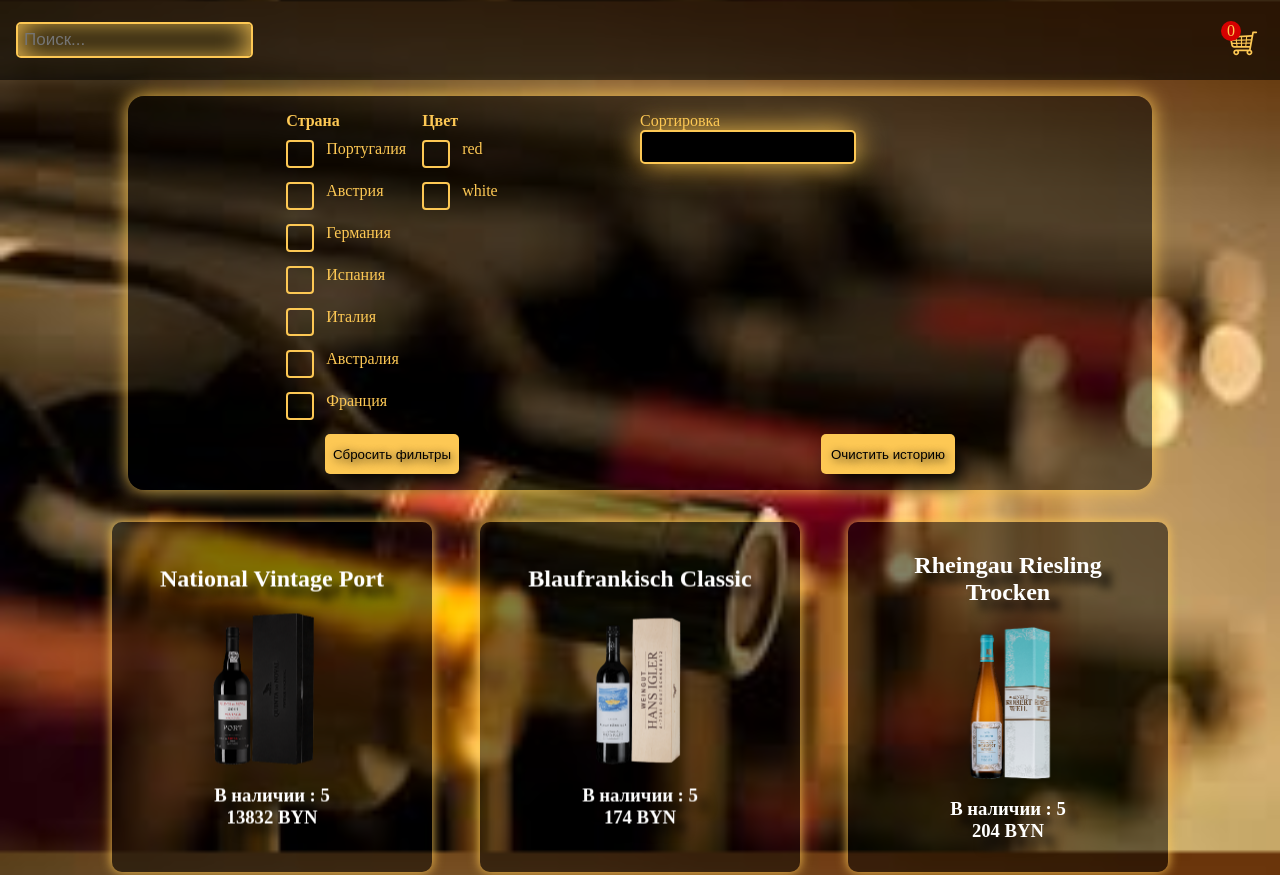
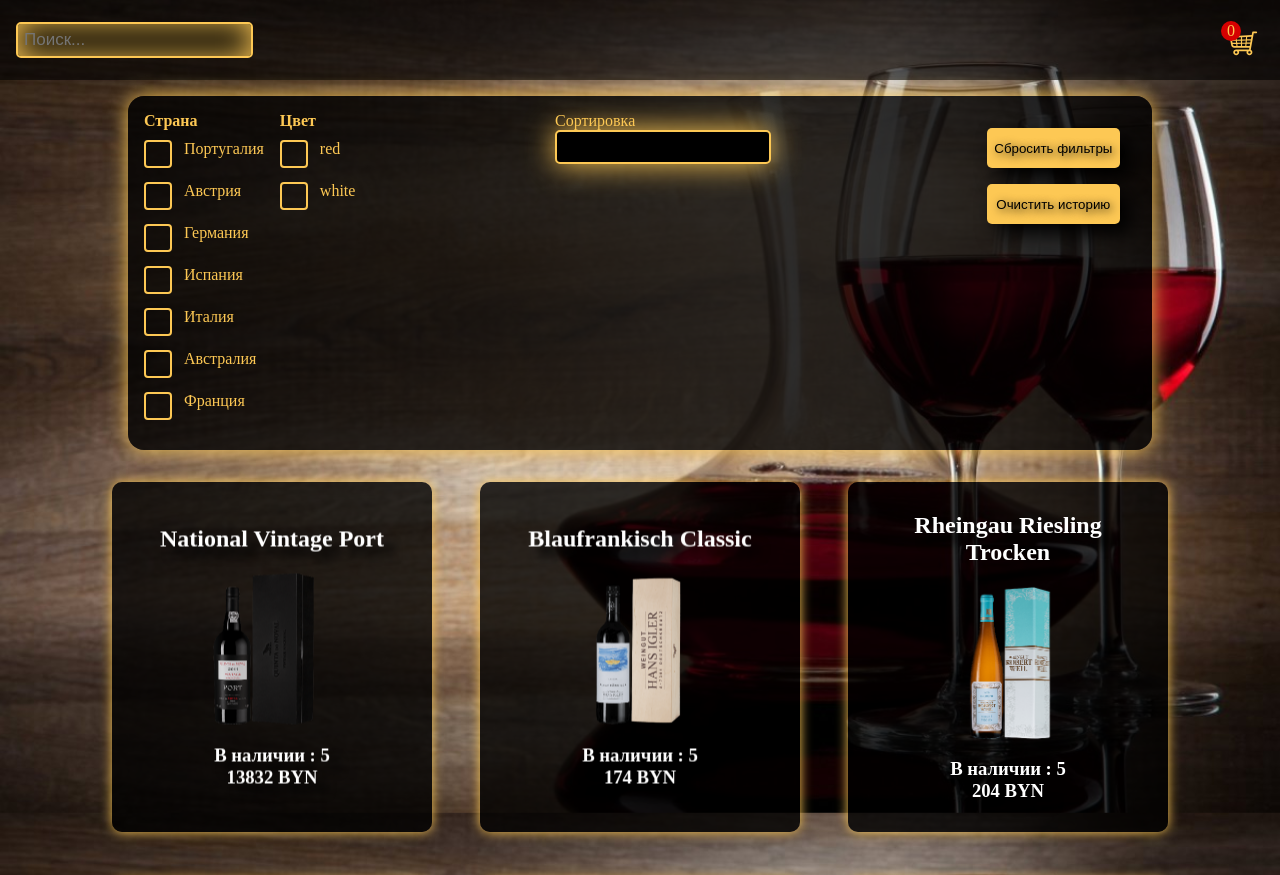
Before and after one commit to ephedrini1/online-store, a website built with webpack: page online-store/online-store/src/index.html in a window 1280 px wide. Shown: the top 875 px of the page. Built offline with nearby package versions, Linux system fonts and the light colour scheme; files whose address does not match are found by name.

Commit message:
refactor: small change in styles

```diff
--- a/online-store/online-store/src/components/filters/filters.css
+++ b/online-store/online-store/src/components/filters/filters.css
@@ -1,20 +1,14 @@
-:root {
-  --background: black;
-  --red: #d60000;
-  --gold: #fdc854;
- }
-*{
+* {
   box-sizing: border-box;
 }
 .filters-form {
-  display: grid;
-  grid-template-columns: 1fr 1fr;
-  grid-template-rows: 1fr ;
-  grid-template-areas: " filters-container select"
-                       "   button button";
+  display: flex;
+  flex-wrap: wrap;
+  justify-content: space-between;
+  gap: 1em;
   width: 80vw;
   margin: 1em auto;
-  background-color: rgba(0,0,0,0.5);
+  background-color: rgba(0, 0, 0, 0.8);
   border-radius: 1em;
   box-shadow: 0 0 20px var(--gold);
   color: var(--gold);
@@ -30,32 +24,40 @@
   margin-bottom: 10px;
 }
 .country-filter {
-  grid-area: 'filter-country';
+  grid-area: "filter-country";
 }
 .color-filter {
-  grid-area: 'filter-color';
+  grid-area: "filter-color";
 }
 
 .sort {
-  grid-area: 'select';
+  grid-area: "select";
+}
+
+.btns-panel {
+  display: flex;
+  flex-direction: column;
+  align-self: start;
+  gap: 1em;
+  padding: 1em;
 }
 
 .reset {
-  grid-area: 'button';
+  grid-area: "button";
   margin: auto;
 }
 
 .reset-filters {
-  grid-area: 'button';
+  grid-area: "button";
   margin: auto;
 }
 input[type="checkbox"] {
   border-radius: 0;
--webkit-appearence:none;
+  -webkit-appearence: none;
   outline: none;
 }
 
-.checkbox{
+.checkbox {
   margin-bottom: 1.5em;
   padding-left: 2.5em;
   position: relative;
@@ -70,7 +72,7 @@ position: absolute;
   width: 24px;
 }
 
-input[type="checkbox"]{
+input[type="checkbox"] {
   display: inline-block;
   opacity: 0;
   vertical-align: middle;
@@ -80,13 +82,13 @@ input[type="checkbox"]{
   border: 2px solid var(--gold);
   border-radius: 4px;
   color: var(--gold);
-  content: '';
+  content: "";
   font-size: 1.2em;
 }
 
 .checkbox input[type="checkbox"]:checked + label::before {
   border-color: var(--gold);
-  content: '\2714';
+  content: "\2714";
 }
 label {
   display: block;
@@ -107,7 +109,7 @@ select {
   max-width: 20em;
   border: 2px solid var(--gold);
   border-radius: 10px;
-  box-shadow:  0 0 30px var(--gold);
+  box-shadow: 0 0 30px var(--gold);
 }
 /* Remove IE arrow */
 select::-ms-expand {
@@ -119,24 +121,24 @@ select {
   display: flex;
   max-width: 20em;
   height: 2em;
-  border-radius: .25em;
+  border-radius: 0.25em;
   overflow: hidden;
   background-color: var(--background);
   font-size: 17px;
   text-align: center;
   border: 2px solid var(--gold);
-  box-shadow:  0 0 30px var(--gold);
+  box-shadow: 0 0 30px var(--gold);
   border-radius: 5px;
 }
 /* Arrow */
 select::after {
-  content: '\25BC';
+  content: "\25BC";
   position: absolute;
   top: 0;
   right: 0;
   padding: 1em;
   background-color: var(--gold);
-  transition: .25s all ease;
+  transition: 0.25s all ease;
   pointer-events: none;
 }
 /* Transition */
--- a/online-store/online-store/src/components/filters/filters.ts
+++ b/online-store/online-store/src/components/filters/filters.ts
@@ -1,8 +1,8 @@
-import './filters.css';
+import "./filters.css";
 import Component from "../../utils/component";
 import { LocalStorage, localStorageKeys } from "../../utils/localstorage";
 import { goods } from "../../constants/goods";
-import FilterSettings from './filterSettings';
+import FilterSettings from "./filterSettings";
 
 function getCountryList() {
   const countryList: string[] = [];
@@ -30,6 +30,7 @@ export class Filters extends Component {
   countryFilter: Component;
   colorFilter: Component;
   sortContainer: Component;
+  filtersBtns: Component;
   resetFilters: Component;
   clearHistory: Component;
   sort: Component;
@@ -38,19 +39,47 @@ export class Filters extends Component {
   settings: FilterSettings;
 
   constructor(parentNode?: HTMLElement) {
-        super(parentNode, 'form', 'filters-form');
+    super(parentNode, "form", "filters-form");
     this.form = this.node as HTMLFormElement;
     this.settings = new FilterSettings();
-        this.form.action = '#';
-        this.filtersContainer = new Component(this.node, 'div', 'filters-container');
-        this.countryFilter = new Component(this.filtersContainer.node, 'div', 'country-filters');
-        this.colorFilter = new Component(this.filtersContainer.node, 'div', 'color-filters');
-        this.sortContainer = new Component(this.node, 'div', 'sort-container');
-        this.sort = new Component(this.sortContainer.node, 'div', 'sort');
-        this.sortTitle = new Component(this.sort.node, 'filter-name', 'sort', 'Сортировка');
-        this.select = new Component(this.sort.node, 'select', 'select');
-        this.resetFilters = new Component(this.node, 'button', 'reset-filters btn', 'Сбросить фильтры');
-        this.clearHistory = new Component(this.node, 'button', 'reset-filters reset btn', 'Очистить историю');
+    this.form.action = "#";
+    this.filtersContainer = new Component(
+      this.node,
+      "div",
+      "filters-container"
+    );
+    this.countryFilter = new Component(
+      this.filtersContainer.node,
+      "div",
+      "country-filters"
+    );
+    this.colorFilter = new Component(
+      this.filtersContainer.node,
+      "div",
+      "color-filters"
+    );
+    this.sortContainer = new Component(this.node, "div", "sort-container");
+    this.sort = new Component(this.sortContainer.node, "div", "sort");
+    this.sortTitle = new Component(
+      this.sort.node,
+      "filter-name",
+      "sort",
+      "Сортировка"
+    );
+    this.select = new Component(this.sort.node, "select", "select");
+    this.filtersBtns = new Component(this.node, "div", "btns-panel");
+    this.resetFilters = new Component(
+      this.filtersBtns.node,
+      "button",
+      "reset-filters btn",
+      "Сбросить фильтры"
+    );
+    this.clearHistory = new Component(
+      this.filtersBtns.node,
+      "button",
+      "reset-filters reset btn",
+      "Очистить историю"
+    );
   }
 
   render() {
@@ -58,10 +87,19 @@ export class Filters extends Component {
     const countryList = getCountryList();
     const colorList = getColorList();
 
-        const countryTitle = new Component(this.countryFilter.node, 'h4', 'filter-name', 'Страна');
-        const countryDiv = new Component(this.countryFilter.node, 'div', 'country-filter');
+    const countryTitle = new Component(
+      this.countryFilter.node,
+      "h4",
+      "filter-name",
+      "Страна"
+    );
+    const countryDiv = new Component(
+      this.countryFilter.node,
+      "div",
+      "country-filter"
+    );
     countryList.forEach((item, index) => {
-            const checkBoxDiv = new Component(countryDiv.node, 'div', 'checkbox');
+      const checkBoxDiv = new Component(countryDiv.node, "div", "checkbox");
       checkBoxDiv.node.innerHTML = `<div class="checkboxDiv id="country">
                   <input type="checkbox" class="country" id="check${index}" name="country" value="${item}">
                   <label class="checkbox-country"for="check${index}">${item}</label>
@@ -71,13 +109,26 @@ export class Filters extends Component {
         (cb as HTMLInputElement).checked = true;
       }
     });
-        const colorTitle = new Component(this.colorFilter.node, 'h4', 'filter-name', 'Цвет');
-        const colorDiv = new Component(this.colorFilter.node, 'div', 'color-filter');
+    const colorTitle = new Component(
+      this.colorFilter.node,
+      "h4",
+      "filter-name",
+      "Цвет"
+    );
+    const colorDiv = new Component(
+      this.colorFilter.node,
+      "div",
+      "color-filter"
+    );
     colorList.forEach((item, index) => {
-            const checkBoxDiv = new Component(colorDiv.node, 'div', 'checkbox');
+      const checkBoxDiv = new Component(colorDiv.node, "div", "checkbox");
       checkBoxDiv.node.innerHTML = `<div class="checkboxDiv">
-                  <input type="checkbox" class="color" id="check${index + countryList.length}" name="color" value="${item}">
-                  <label class="checkbox-country"for="check${index + countryList.length}">${item}</label>
+                  <input type="checkbox" class="color" id="check${
+                    index + countryList.length
+                  }" name="color" value="${item}">
+                  <label class="checkbox-country"for="check${
+                    index + countryList.length
+                  }">${item}</label>
                </div>`;
       if (filters && filters.color.includes(item)) {
         const cb = checkBoxDiv.node.querySelector('input[type="checkbox"]');
@@ -85,11 +136,9 @@ export class Filters extends Component {
       }
     });
 
-        this.select.node.innerHTML =
-      `<option value=""></option>
+    this.select.node.innerHTML = `<option value=""></option>
              <option value="ByPriceUp">По цене: по возрастанию</option>
              <option value="ByPriceDown">По цене: по убыванию</option>
            </div>`;
   }
-
 }
--- a/online-store/online-store/src/components/winecards/winecards.css
+++ b/online-store/online-store/src/components/winecards/winecards.css
@@ -64,7 +64,7 @@
     height: 100%;
     content: '';
     display: block;
-    opacity: .5;
+    opacity: .8;
     background-color: var(--background);
     -webkit-backface-visibility: hidden;
             backface-visibility: hidden;
--- a/online-store/online-store/src/global.css
+++ b/online-store/online-store/src/global.css
@@ -17,9 +17,9 @@ a {
 }
 
 body {
-  max-width: 100vw;
+  max-width: 100%;
   max-height: 100vh;
-  background-image: url('./assets/img/bg1.jpg');
+  background-image: url('./assets/img/bg.jpg');
   background-attachment: fixed;
   background-size: cover;
 }
```
Also changed, not shown: online-store/online-store/src/assets/img/bg.jpg (added), online-store/online-store/src/assets/img/bg1.jpg (deleted), online-store/online-store/src/assets/img/malleous-de-sanchomartin.png (added). Lines whose indentation alone changed are shown as unchanged.
